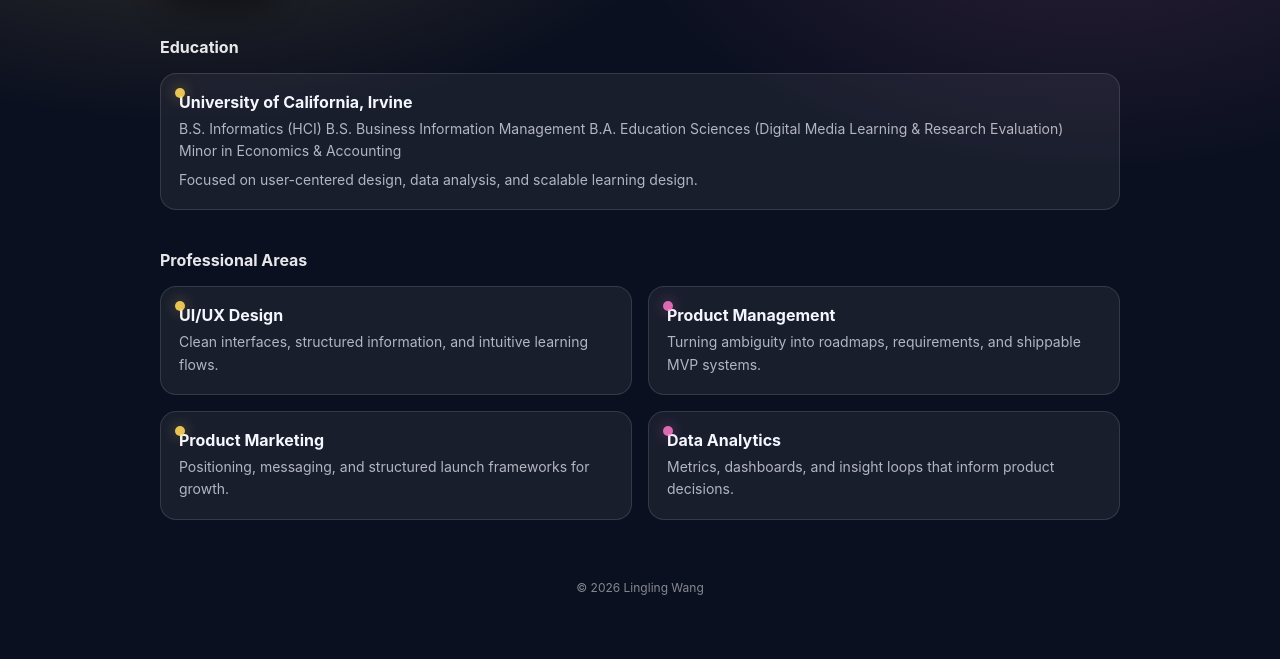
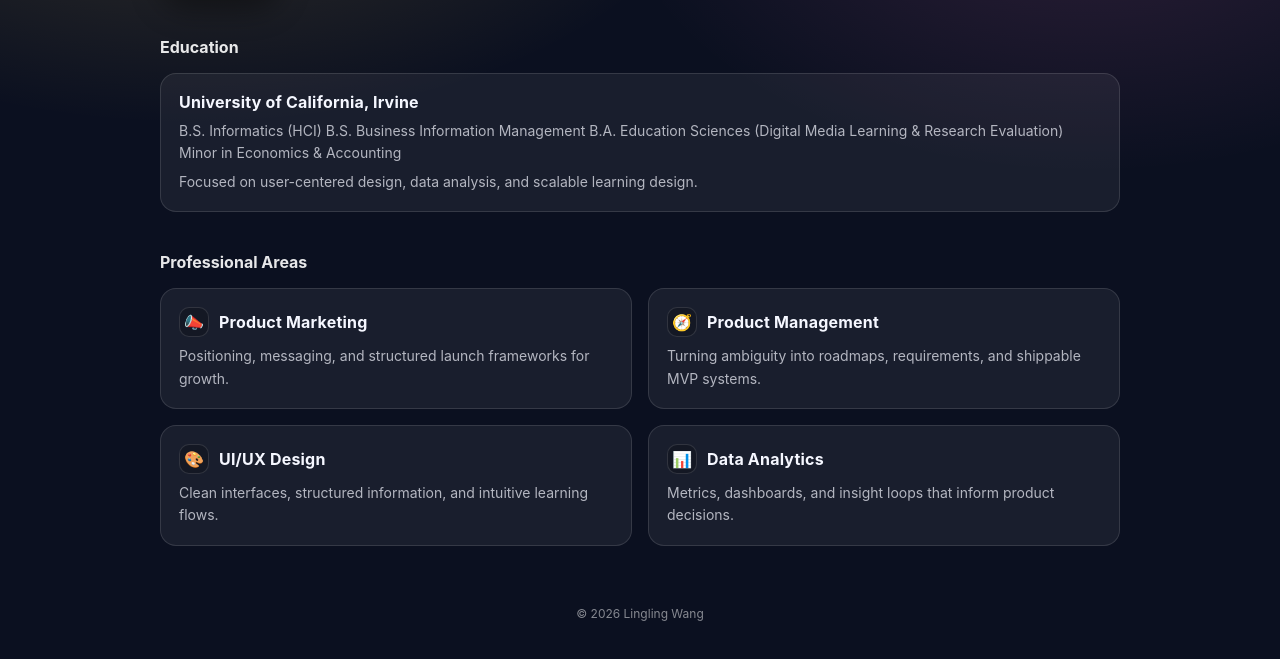
Before and after one commit to mwllng/mwllng, a plain HTML site: page index.html in a window 1280 px wide. Shown: the part 273-932 px from the top of the page. Drawn offline with Linux system fonts and the light colour scheme.

Commit message:
Update index.html
card updates

```diff
--- a/index.html
+++ b/index.html
@@ -129,27 +129,27 @@
       position:relative;
     }
 
-    .card:before{
-      content:"";
-      position:absolute;
-      top:14px;
-      left:14px;
-      width:10px;
-      height:10px;
-      border-radius:999px;
-      background:var(--yellow);
-      box-shadow:0 0 14px rgba(255,214,90,.4);
+    .card b{
+  display:flex;
+  align-items:center;
+  gap:10px;
+  margin:0 0 8px;
+  font-weight:650;
+  letter-spacing:.2px;
 }
 
-    .card.pink:before{
-      background:var(--pink);
-      box-shadow:0 0 14px rgba(255,120,200,.4);
+.emoji{
+  width:30px;
+  height:30px;
+  display:inline-flex;
+  align-items:center;
+  justify-content:center;
+  border-radius:10px;
+  border:1px solid var(--line);
+  background:rgba(0,0,0,.18);
+  font-size:16px;
 }
 
-    .card b{
-      display:block;
-      margin-bottom:6px;
-    }
 
     .card p{
       margin:0;
@@ -193,6 +193,8 @@
         </div>
       </div>
     </div>
+
+
 <div class="section">
   <h2>Education</h2>
 
@@ -213,26 +215,29 @@
     <div class="section">
       <h2>Professional Areas</h2>
       <div class="grid">
+
   <div class="card">
-          <b>UI/UX Design</b>
-          <p>Clean interfaces, structured information, and intuitive learning flows.</p>
+    <b><span class="emoji">📣</span> Product Marketing</b>
+    <p>Positioning, messaging, and structured launch frameworks for growth.</p>
   </div>
 
-        <div class="card pink">
-          <b>Product Management</b>
+  <div class="card">
+    <b><span class="emoji">🧭</span> Product Management</b>
     <p>Turning ambiguity into roadmaps, requirements, and shippable MVP systems.</p>
   </div>
 
   <div class="card">
-          <b>Product Marketing</b>
-          <p>Positioning, messaging, and structured launch frameworks for growth.</p>
+    <b><span class="emoji">🎨</span> UI/UX Design</b>
+    <p>Clean interfaces, structured information, and intuitive learning flows.</p>
   </div>
 
-        <div class="card pink">
-          <b>Data Analytics</b>
+  <div class="card">
+    <b><span class="emoji">📊</span> Data Analytics</b>
     <p>Metrics, dashboards, and insight loops that inform product decisions.</p>
   </div>
+
 </div>
+
     </div>
 
     <div class="footer">
```
Lines whose indentation alone changed are shown as unchanged.
